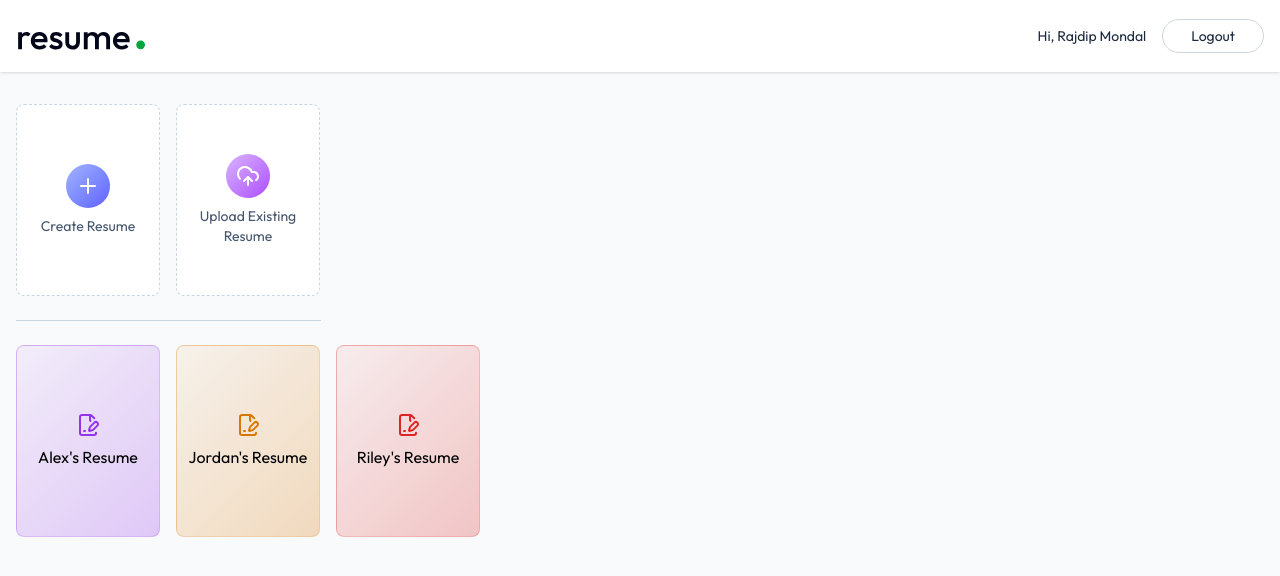
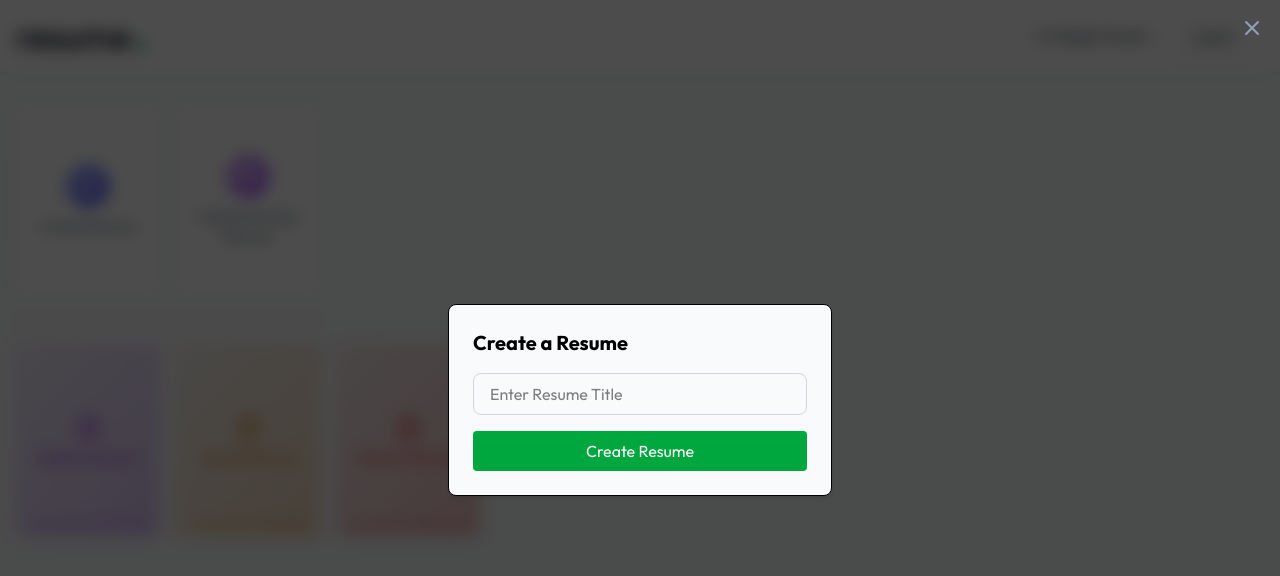
Before and after one commit to Rajdip03/Ai-Resume-Builder, a React (Vite) app: page /app in a window 1280 px wide. Both pictures are taken after a click on the button "Create Resume". Shown: the top 576 px of the page. Built offline with nearby package versions, Linux system fonts and the light colour scheme.

Commit message:
Complete: Dashboard Page

```diff
--- a/src/assets/assets.js
+++ b/src/assets/assets.js
@@ -4,8 +4,8 @@
     {
         // ----------------------------------------------------- Resume 1 ------------------------------------------------------
         personal_info: {
-            full_name: "Alex Smith",
-            email: "alex@example.com",
+            full_name: "Rajdip Mondal",
+            email: "rajdip@example.com",
             phone: "0 123456789",
             location: "NY, USA",
             linkedin: "https://www.linkedin.com",
@@ -15,7 +15,7 @@
         },
         _id: "68d2a31a1c4dd38875bb037e",
         userId: "68c180acdf1775dfd02c6d87",
-        title: "Alex's Resume",
+        title: "Rajdip's Resume",
         public: true,
         professional_summary: "Highly analytical Data Analyst with 6 years of experience transforming complex datasets into actionable insights using SQL, Python, and advanced visualization tools. ",
         skills: ["JavaScript", "React JS", "Full Stack Development", "Git", "GitHub", "NextJS", "Express", "NodeJS", "TypeScript"],
@@ -87,18 +87,18 @@
     {
         // ----------------------------------------------------- Resume 2 ------------------------------------------------------
         personal_info: {
-            full_name: "Jordan Lee",
-            email: "jordan.lee@example.com",
+            full_name: "Sudip Das",
+            email: "sudip.das@example.com",
             phone: "0 987654321",
             location: "San Francisco, CA, USA",
-            linkedin: "https://www.linkedin.com/in/jordanlee",
-            website: "https://www.jordanlee.dev",
+            linkedin: "https://www.linkedin.com/in/sudipdas",
+            website: "https://www.sudipdas.dev",
             profession: "Frontend Engineer",
             image: dummy_profile
         },
         _id: "78e3b42c2d5ff49286cc148f",
         userId: "78d2e0bdcf2886efg03e7e98",
-        title: "Jordan's Resume",
+        title: "Sudip's Resume",
         public: true,
         professional_summary: "Creative and detail-oriented Frontend Engineer with 5+ years of experience crafting responsive, user-centric web applications using React, Vue, and modern CSS frameworks.",
         skills: ["HTML5", "CSS3", "JavaScript", "React", "Vue.js", "SASS", "Tailwind CSS", "Figma", "Web Accessibility", "REST APIs"],
@@ -162,18 +162,18 @@
     {
         // ----------------------------------------------------- Resume 3 ------------------------------------------------------
         personal_info: {
-            full_name: "Riley Morgan",
-            email: "riley.morgan@example.com",
+            full_name: "Rupak Halder",
+            email: "rupak.halder@example.com",
             phone: "0 1122334455",
             location: "Austin, TX, USA",
-            linkedin: "https://www.linkedin.com/in/rileymorgan",
-            website: "https://www.rileym.dev",
+            linkedin: "https://www.linkedin.com/in/rupakhalder",
+            website: "https://www.rupakhalder.dev",
             profession: "Backend Developer",
             image: dummy_profile
         },
         _id: "89f4c53d3e6gg59397dd259g",
         userId: "89e3f1cedg3997fgh14f8f09",
-        title: "Riley's Resume",
+        title: "Rupak's Resume",
         public: true,
         professional_summary: "Dedicated Backend Developer with 7+ years of experience building secure, high-performance APIs and microservices using Node.js, Python, and PostgreSQL. Passionate about scalability, automation, and clean architecture.",
         skills: ["Node.js", "Python", "PostgreSQL", "MongoDB", "Docker", "Kubernetes", "CI/CD", "Redis", "GraphQL", "AWS"],
--- a/src/index.css
+++ b/src/index.css
@@ -8,4 +8,10 @@
       button {
             @apply cursor-pointer;
       }
+      input:not([type="checkbox"]){
+            @apply outline-none focus:ring border border-gray-300 focus:ring-blue-500  focus:border-blue-500 rounded-lg
+      }
+      textarea {
+            @apply outline-none focus:ring border border-gray-300 focus:ring-blue-500  focus:border-blue-500 rounded-lg
+      }
 }
--- a/src/pages/Dashboard.jsx
+++ b/src/pages/Dashboard.jsx
@@ -1,17 +1,48 @@
-import { FilePenLineIcon, PlusIcon, UploadCloudIcon } from "lucide-react";
+import { FilePenLineIcon, PenIcon, PlusIcon, TrashIcon, UploadCloud, UploadCloudIcon, XIcon } from "lucide-react";
 import React from "react";
 import { dummyResumeData } from "../assets/assets";
+import { useNavigate } from "react-router-dom";
 
 const Dashboard = () => {
 
   const colors = ["#9333ea", "#d97706", "#dc2626", "#0254c7", "#16a34a"];
-  const[allResume, setAllResume] = React.useState([]);
+  const [allResume, setAllResume] = React.useState([]);
+  const [ShowCreateResume, SetShowCreateResume] = React.useState(false);
+  const [ShowUploadResume, SetShowUploadResume] = React.useState(false);
+  const [resume, setResume] = React.useState(null);
+  const [title, setTitle] = React.useState("");
+  const [editResumeId, setEditResumeId] = React.useState("");
+
+  const navigate = useNavigate()
+
   const loadAllResume = async () => {
     setAllResume(dummyResumeData)
   }
+
+  const CreateResume = async (event) => {
+    event.preventDefault()
+    SetShowCreateResume(false)
+    navigate(`/app/builder/res123`)
+  }
+  const UploadResume = async (event) => {
+    event.preventDefault()
+    SetShowUploadResume(false)
+    navigate(`/app/builder/res123`)
+  }
+  const editTitle = async (event) => {
+    event.preventDefault()
+  }
+  const deleteResume = async (resumeId) => {
+    const confirm = window.confirm('Are you sure you want to delete this resume?')
+    if (confirm) {
+      setAllResume(prev => prev.filter(resume => resume._id !== resumeId))
+    }
+  }
+
   React.useEffect(() => {
     loadAllResume();
   }, []);
+
   return (
     <div>
       <div className="max-w-7xl mx-auto px-4 py-8">
@@ -19,13 +50,13 @@
           Welcome, Rajdip Mondal
         </p>
         <div className="flex gap-4">
-          <button className="w-full bg-white sm:max-w-36 h-48 flex flex-col items-center justify-center gap-2 rounded-lg border text-slate-600 border border-dashed border-slate-300  group hover:border-indigo-500 hover:shadow-lg transition-all duration-300 cursor-pointer">
+          <button onClick={() => SetShowCreateResume(true)} className="w-full bg-white sm:max-w-36 h-48 flex flex-col items-center justify-center gap-2 rounded-lg border text-slate-600 border border-dashed border-slate-300  group hover:border-indigo-500 hover:shadow-lg transition-all duration-300 cursor-pointer">
             <PlusIcon className="size-11 transition-all duration-300 p-2.5 bg-gradient-to-br from-indigo-300 to-indigo-500 text-white rounded-full" />
             <p className="text-sm group-hover:text-indigo-600 transition-all duration-300">
               Create Resume
             </p>
           </button>
-          <button className="w-full bg-white sm:max-w-36 h-48 flex flex-col items-center justify-center gap-2 rounded-lg border text-slate-600 border border-dashed border-slate-300  group hover:border-indigo-purple-500 hover:shadow-lg transition-all duration-300 cursor-pointer">
+          <button onClick={()=>SetShowUploadResume(true)} className="w-full bg-white sm:max-w-36 h-48 flex flex-col items-center justify-center gap-2 rounded-lg border text-slate-600 border border-dashed border-slate-300  group hover:border-indigo-purple-500 hover:shadow-lg transition-all duration-300 cursor-pointer">
             <UploadCloudIcon className="size-11 transition-all duration-300 p-2.5 bg-gradient-to-br from-purple-300 to-purple-500 text-white rounded-full" />
             <p className="text-sm group-hover:text-purple-600 transition-all duration-300">
               Upload Existing Resume
@@ -37,13 +68,79 @@
           {allResume.map((resume, index) => {
             const baseColor = colors[index % colors.length];
             return (
-              <button key={index}className="relative w-full sm:max-w-36 h-48 flex flex-col items-center justify-center gap-2 rounded-lg border group hover:shadow-lg transition-all duration-300 cursor-pointer" style={{background: `linear-gradient(135deg, ${baseColor}10, ${baseColor}40)`, borderColor: baseColor + '40'}}>
-                  <FilePenLineIcon className="sizez-7 group-hover:scale-105 transition-all" style={{color: baseColor}}/>
-                  <p>{resume.title}</p>
+              <button key={index} onClick={()=>navigate(`/app/builder/${resume._id}`)} className="relative w-full sm:max-w-36 h-48 flex flex-col items-center justify-center gap-2 rounded-lg border group hover:shadow-lg transition-all duration-300 cursor-pointer" style={{ background: `linear-gradient(135deg, ${baseColor}10, ${baseColor}40)`, borderColor: baseColor + '40' }}>
+                <FilePenLineIcon className="sizez-7 group-hover:scale-105 transition-all" style={{ color: baseColor }} />
+                <p className="text-sm group-hover:scale-105 transition-all px-2 text-center" style={{ color: baseColor }}>{resume.title}</p>
+                <p className="absolute bottom-1 text-[11px] text-slate-400  group-hover:text-slate-500 duration-300 px-2 text-center" style={{ color: baseColor + '90' }}>
+                  Updated On {new Date(resume.updatedAt).toLocaleDateString()}
+                </p>
+                <div onClick={(e)=>e.stopPropagation()} className="absolute top-1 right-1 group-hover:flex items-center hidden">
+                  <TrashIcon onClick={()=>deleteResume(resume._id)} className="size-7 p-1.5 hover:bg-white/50 rounded text-slate-700 transition-colors cursor-pointer" />
+                  <PenIcon onClick={()=>{setEditResumeId(resume._id); setTitle(resume.title)}} className="size-7 p-1.5 hover:bg-white/50 rounded text-slate-700 transition-colors cursor-pointer" />
+                </div>
               </button>
             )
           })}
         </div>
+        {/* popup to create resume */}
+        <div>
+          {
+            ShowCreateResume && (
+              <form onSubmit={CreateResume} onClick={() => SetShowCreateResume(false)} className="fixed inset-0 bg-black/70 backdrop-blur bg-opacity-50 z-10 flex items-center justify-center">
+                <div onClick={e => e.stopPropagation()} className="reletive bg-slate-50 border shadow-md rounded-lg w-full max-w-sm p-6">
+                  <h2 className="text-xl font-bold mb-4">Create a Resume</h2>
+                  <input onChange={(event) => { setTitle(event.target.value) }} value={title} type="text" placeholder="Enter Resume Title" className="w-full px-4 p-2 mb-4 focus:border-green-600 ring-green-600" required />
+                  <button className="w-full py-2 bg-green-600 text-white rounded hover:bg-green-700 transition-colors">Create Resume</button>
+                  <XIcon className="absolute top-4 right-4 text-slate-400 hover:text-slate-600 cursor-pointer transition-colors" onClick={() => { SetShowCreateResume(false); setTitle('') }} />
+                </div>
+              </form>
+            )
+          }
+        </div>
+        {/* popup to upload resume */}
+        <div>
+          {
+            ShowUploadResume && (
+              <form onSubmit={UploadResume} onClick={() => SetShowUploadResume(false)} className="fixed inset-0 bg-black/70 backdrop-blur bg-opacity-50 z-10 flex items-center justify-center">
+                <div onClick={e => e.stopPropagation()} className="reletive bg-slate-50 border shadow-md rounded-lg w-full max-w-sm p-6">
+                  <h2 className="text-xl font-bold mb-4">Upload Resume</h2>
+                  <input onChange={(event) => { setTitle(event.target.value) }} value={title} type="text" placeholder="Enter Resume Title" className="w-full px-4 p-2 mb-4 focus:border-green-600 ring-green-600" required />
+                  <div>
+                    <label htmlFor="resume-input" className="block text-sm text-slate-700">
+                      Select Resume File
+                      <div className="flex flex-col items-center justify-center gap-2 border group text-slate-400 border-slate-400 border-dashed rounded-md p-4 py-10 my-4 hover:border-green-500 hover:text-green-700 cursor-pointer transition-colors">
+                        {resume ? (
+                          <p className="ktext-green-700">{resume.name}</p>
+                        ): (
+                          <>
+                          <UploadCloud className="size-14 stroke-1 "/>
+                          <p>Upload Resume</p>
+                          </>
+                          )}
+                      </div>
+                    </label>
+                    <input type="file" accept =".pdf" id="resume-input" hidden onChange={(event) => { setResume(event.target.files[0]) }} />
+                  </div>
+                  <button className="w-full py-2 bg-green-600 text-white rounded hover:bg-green-700 transition-colors">Upload Resume</button>
+                  <XIcon className="absolute top-4 right-4 text-slate-400 hover:text-slate-600 cursor-pointer transition-colors" onClick={() => { SetShowUploadResume(false); setTitle('') }} />
+                </div>
+              </form>
+            )
+          }
+        </div>
+        {/* popup to edit resume title */}
+        {
+            editResumeId && (
+              <form onSubmit={editTitle} onClick={() => setEditResumeId('')} className="fixed inset-0 bg-black/70 backdrop-blur bg-opacity-50 z-10 flex items-center justify-center">
+                <div onClick={e => e.stopPropagation()} className="reletive bg-slate-50 border shadow-md rounded-lg w-full max-w-sm p-6">
+                  <h2 className="text-xl font-bold mb-4">Edit Resume Title</h2>
+                  <input onChange={(event) => { setTitle(event.target.value) }} value={title} type="text" placeholder="Enter Resume Title" className="w-full px-4 p-2 mb-4 focus:border-green-600 ring-green-600" required />
+                  <button className="w-full py-2 bg-green-600 text-white rounded hover:bg-green-700 transition-colors">Update</button>
+                  <XIcon className="absolute top-4 right-4 text-slate-400 hover:text-slate-600 cursor-pointer transition-colors" onClick={() => { setEditResumeId(''); setTitle('') }} />
+                </div>
+              </form>
+            )
+          }
       </div>
     </div>
   );
```
Also changed, not shown: src/assets/dummy_profile_image.jpeg (added), 1 other file (tests, documents, lock files or other folders).
